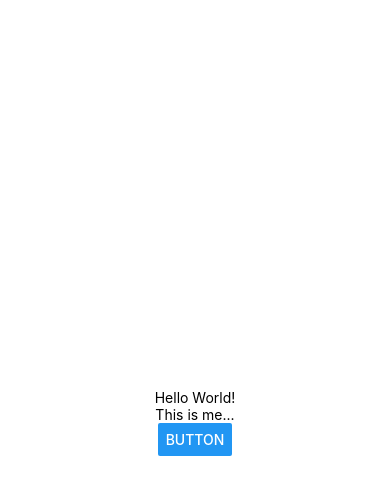
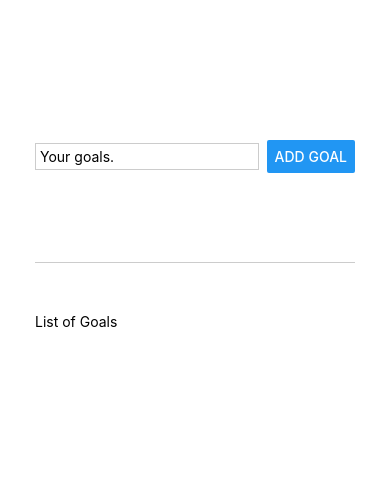
Before and after one commit to Ayushkumar71/Goal-Adder, a React Native app: screen / in a window 390 px wide. Shown: the top 494 px of the page. Built offline with nearby package versions, Linux system fonts and the light colour scheme.

Commit message:
Improved layout

```diff
--- a/App.js
+++ b/App.js
@@ -1,23 +1,62 @@
-import { StyleSheet, Text, View, Button } from 'react-native';
+import { useState } from 'react';
+import { StyleSheet, Text, View, Button, TextInput } from 'react-native';
 
 export default function App() {
+  // the useState hook looks like it updates "enteredGoalText", whenever "setEnteredGoalText" is called with an argument.
+  // Write this down in notes with a bracket saying that the words may be a little off.
+  const [enteredGoalText, setEnteredGoalText] = useState('');
+
+
+  // Handler function for input text and button.
+  function goalInputHandler(enteredText) {
+    setEnteredGoalText(enteredText);
+
+  }
+  function addGoalHandler() {
+    console.log(enteredGoalText);
+  }
+
   // JSX below
   return (
-    <View style={styles.container}>
-      <View>
-        <Text>Hello World!</Text>
+    <View style={styles.appContainer}>
+      <View style={styles.inputContainer}>
+        <TextInput style={styles.textInput} placeholder='Your goals.' onChangeText={goalInputHandler}/>
+        <Button title='Add Goal'onPress={addGoalHandler}/>
       </View>
-      <Text>This is me...</Text>
-      <Button title='Button'/>
+      <View style={styles.goalsContainer}>
+        <Text>
+          List of Goals
+        </Text>
+      </View>
     </View>
   );
 }
 
+// Stylesheet objects written using properties similar to that of CSS.
 const styles = StyleSheet.create({
-  container: {
+  appContainer: {
     flex: 1,
-    backgroundColor: '#fff',
+    paddingTop: 50,
+    paddingHorizontal: 35,
+  },
+  inputContainer: {
+    flex: 2,
+    flexDirection: 'row',
+    justifyContent: 'space-between',
     alignItems: 'center',
-    justifyContent: 'center',
+    marginBottom: 50,
+    borderBottomColor: '#cccccc',
+    borderBottomWidth: 1,
+  },
+  textInput: {
+    borderWidth: 1,
+    borderColor: '#cccccc',
+    width: '70%',
+    marginRight: 8,
+    padding: 4,
+  },
+  goalsContainer: {
+    // Start from here
+    flex: 5,
   },
 });
```
